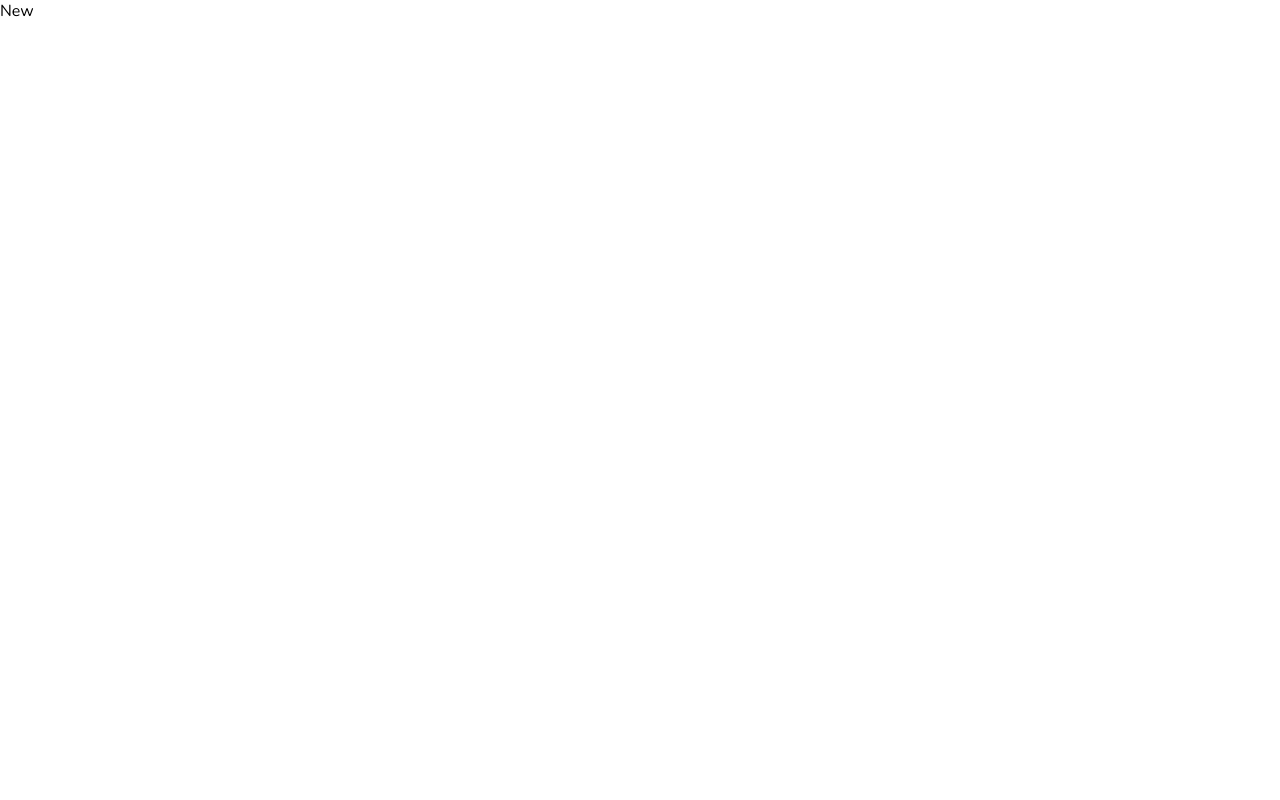
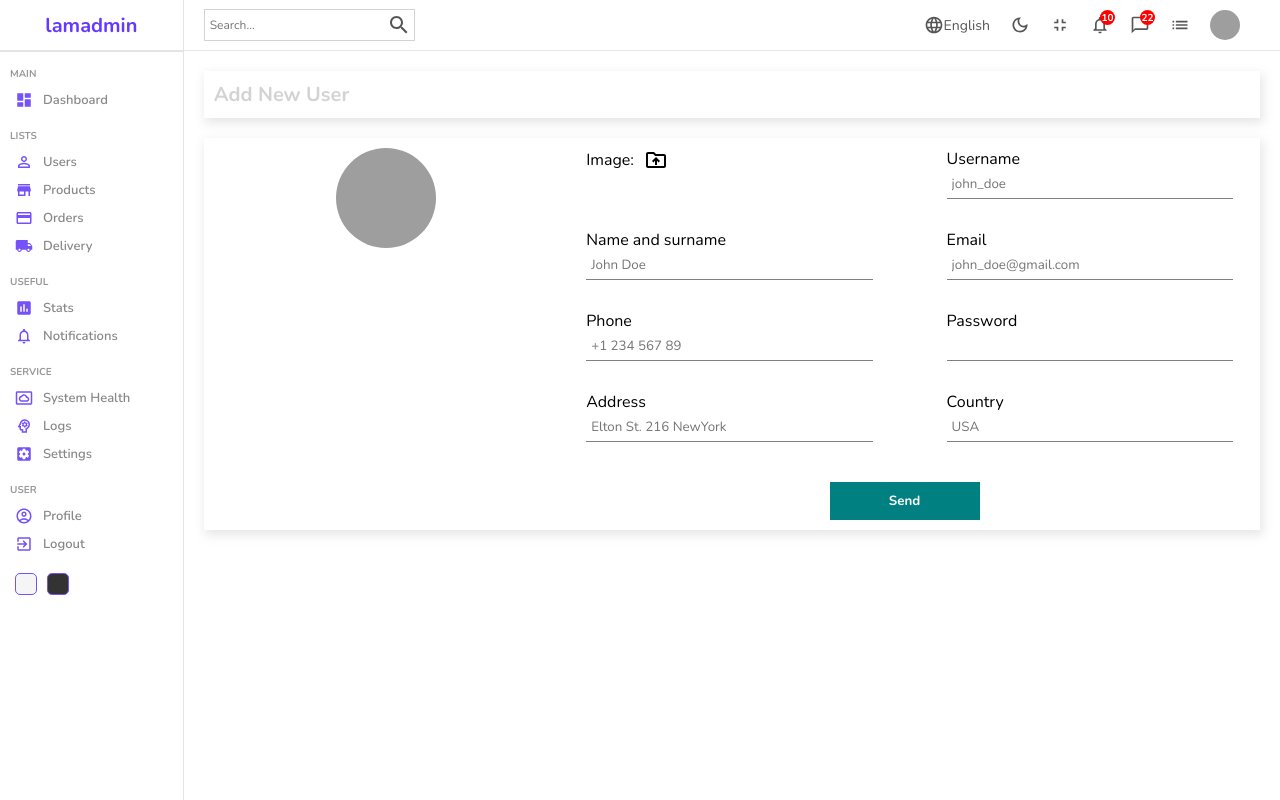
Before and after one commit to iamakashpc/admin_dashboard, a React (Create React App) app: page /users/new in a window 1280 px wide. Built offline with nearby package versions, Linux system fonts and the light colour scheme; grey boxes are pictures that could not be loaded.

Commit message:
new user creation created updated sidebar with link

```diff
--- a/src/components/sidebar/Sidebar.jsx
+++ b/src/components/sidebar/Sidebar.jsx
@@ -13,6 +13,7 @@
 import AccountCircleOutlinedIcon from "@mui/icons-material/AccountCircleOutlined";
 import { Link } from "react-router-dom";
 
+import { useContext } from "react";
 
 const Sidebar = () => {
 
@@ -20,7 +21,7 @@
 		<div className="sidebar">
 			<div className="top">
 				<Link to="/" style={{ textDecoration: "none" }}>
-					<span className="logo">Admin Dashboard</span>
+					<span className="logo">lamadmin</span>
 				</Link>
 			</div>
 			<hr />
--- a/src/pages/list/List.jsx
+++ b/src/pages/list/List.jsx
@@ -9,7 +9,7 @@
       <Sidebar/>
        <div className="listContainer">
         <Navbar/>
-        <Datatable/>
+        <Datatable />
        </div>
     </div>
   )
--- a/src/pages/new/New.jsx
+++ b/src/pages/new/New.jsx
@@ -1,9 +1,55 @@
-import React from 'react'
-
-const New = () => {
-  return (
-    <div>New</div>
-  )
-}
+import React, { useState } from 'react'
+import './new.scss'
+import Sidebar from '../../components/sidebar/Sidebar';
+import Navbar from '../../components/navbar/Navbar';
+import DriveFolderUploadOutlinedIcon from "@mui/icons-material/DriveFolderUploadOutlined";
+const New = ({ inputs, title }) => {
+    const [file, setFile] = useState("");
+	return (
+		<div className="new">
+			<Sidebar />
+			<div className="newContainer">
+				<Navbar />
+				<div className="top">
+					<h1>{title}</h1>
+				</div>
+				<div className="bottom">
+					<div className="left">
+						<img
+							src={
+								file
+									? URL.createObjectURL(file)
+									: "https://icon-library.com/images/no-image-icon/no-image-icon-0.jpg"
+							}
+							alt=""
+						/>
+					</div>
+					<div className="right">
+						<form>
+							<div className="formInput">
+								<label htmlFor="file">
+									Image: <DriveFolderUploadOutlinedIcon className="icon" />
+								</label>
+								<input
+									type="file"
+									id="file"
+									onChange={(e) => setFile(e.target.files[0])}
+									style={{ display: "none" }}
+								/>
+							</div>
+							{inputs.map((input) => (
+								<div className="formInput" key={input.id}>
+									<label>{input.label}</label>
+									<input type={input.type} placeholder={input.placeholder} />
+								</div>
+							))}
+							<button>Send</button>
+						</form>
+					</div>
+				</div>
+			</div>
+		</div>
+	);
+};
 
 export default New
--- a/src/pages/new/new.scss
+++ b/src/pages/new/new.scss
@@ -0,0 +1,77 @@
+.new {
+  width: 100%;
+  display: flex;
+
+  .newContainer {
+    flex: 6;
+
+    .top,
+    .bottom {
+      -webkit-box-shadow: 2px 4px 10px 1px rgba(0, 0, 0, 0.47);
+      box-shadow: 2px 4px 10px 1px rgba(201, 201, 201, 0.47);
+      padding: 10px;
+      margin: 20px;
+      display: flex;
+
+      h1 {
+        color: lightgray;
+        font-size: 20px;
+      }
+
+      .left {
+        flex: 1;
+        text-align: center;
+
+        img {
+          width: 100px;
+          height: 100px;
+          border-radius: 50%;
+          object-fit: cover;
+        }
+      }
+
+      .right {
+        flex: 2;
+
+        form {
+          display: flex;
+          flex-wrap: wrap;
+          gap: 30px;
+          justify-content: space-around;
+
+          .formInput {
+            width: 40%;
+
+            label {
+              display: flex;
+              align-items: center;
+              gap: 10px;
+
+              .icon {
+                cursor: pointer;
+              }
+            }
+
+            input {
+              width: 100%;
+              padding: 5px;
+              border: none;
+              border-bottom: 1px solid gray;
+            }
+          }
+
+          button {
+            width: 150px;
+            padding: 10px;
+            border: none;
+            background-color: teal;
+            color: white;
+            font-weight: bold;
+            cursor: pointer;
+            margin-top: 10px;
+          }
+        }
+      }
+    }
+  }
+}
```
